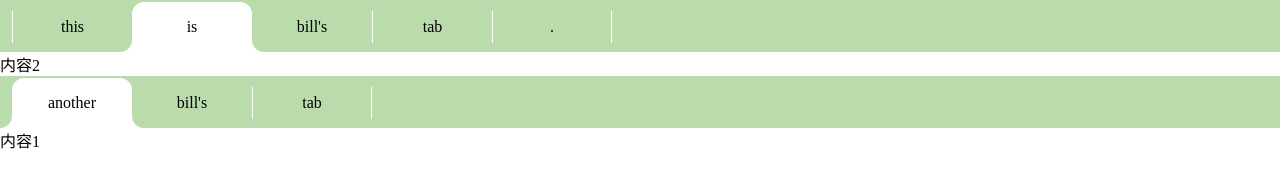
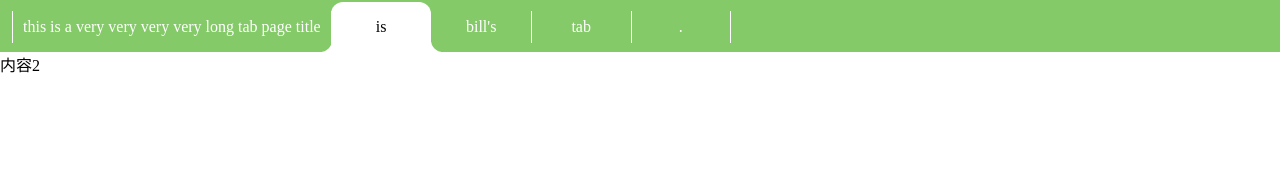
Before and after one commit to BCui4511/practice, a website: page tab/index.html in a window 1280 px wide. Drawn offline with Linux system fonts and the light colour scheme.

Commit message:
修改样式

```diff
--- a/tab/index.html
+++ b/tab/index.html
@@ -12,7 +12,7 @@
 <body>
     <div id="tab1">
         <ul>
-            <li>this</li>
+            <li>this is a very very very very long tab page title</li>
             <li>is</li>
             <li>bill's</li>
             <li>tab</li>
@@ -27,18 +27,6 @@
         </div>
     </div>
 
-    <div id="tab2">
-            <ul>
-                <li>another</li>
-                <li>bill's</li>
-                <li>tab</li>
-            </ul>
-            <div>
-                <div>内容1</div>
-                <div>内容2</div>
-                <div>内容3</div>
-            </div>
-        </div>
     <script src="tab.js" type="text/javascript"></script>
     <script src="index.js" type="text/javascript"></script>
 </body>
--- a/tab/index.js
+++ b/tab/index.js
@@ -5,6 +5,6 @@
 // }
 const opt = {
     startPage: 1,
+    // style: 'brief',
 }
 const tab1 = new Tab('tab1', opt);
-const tab2 = new Tab('tab2');
--- a/tab/tab.css
+++ b/tab/tab.css
@@ -5,10 +5,15 @@
     box-sizing: border-box;
 }
 .normal-tab>ul {
-    background-color: #badcad;
+    background-color: #84ca68;
     font-size: 0;
-    padding-left: 12px;
-    padding-top: 2px;
+    padding: 2px 12px 0 12px;
+    height: 52px;
+    white-space: nowrap;
+    overflow: overlay;
+}
+.normal-tab ul::-webkit-scrollbar {
+    height:0px;
 }
 
 .normal-tab li {
@@ -16,13 +21,15 @@
     list-style-type: none;
     display: inline-block;
     height: 50px;
-    width: 120px;
+    padding: 0px 10px;
+    min-width: 100px;
     font-size: 16px;
+    color: #fff;
     line-height: 50px;
     text-align: center;
     border-left: 1px solid;
     border-image: linear-gradient(rgba(0,0,0,0) 25%,white 25%,white 75%, rgba(0,0,0,0) 75%) 5;
-    background-color: #badcad;
+    background-color: #84ca68;
 }
 
 .normal-tab li:last-child {
@@ -33,10 +40,12 @@
     background-color: #fff;
     border-top-left-radius: 12px;
     border-top-right-radius: 12px;
-    border: 0px solid #fff;
+    border-color: rgba(0,0,0,0);
+    color: #000;
 }
 .normal-tab .clicked-li + li {
-    border-left: 0px solid #fff;
+    border-left: 0px;
+    padding-left: 11px;
 }
 .normal-tab .clicked-li:before,
 .normal-tab .clicked-li:after {
--- a/tab/tab.js
+++ b/tab/tab.js
@@ -20,7 +20,7 @@ Tab.prototype.init = function (opt) {
     if (!tabClass.contains('cover-tab-style')) {
         if (opt && opt.style) {
             // 支持多种样式
-            tabClass.add(opt.style);
+            tabClass.add(opt.style + '-tab');
         } else {
             tabClass.add('normal-tab');
         }
```
